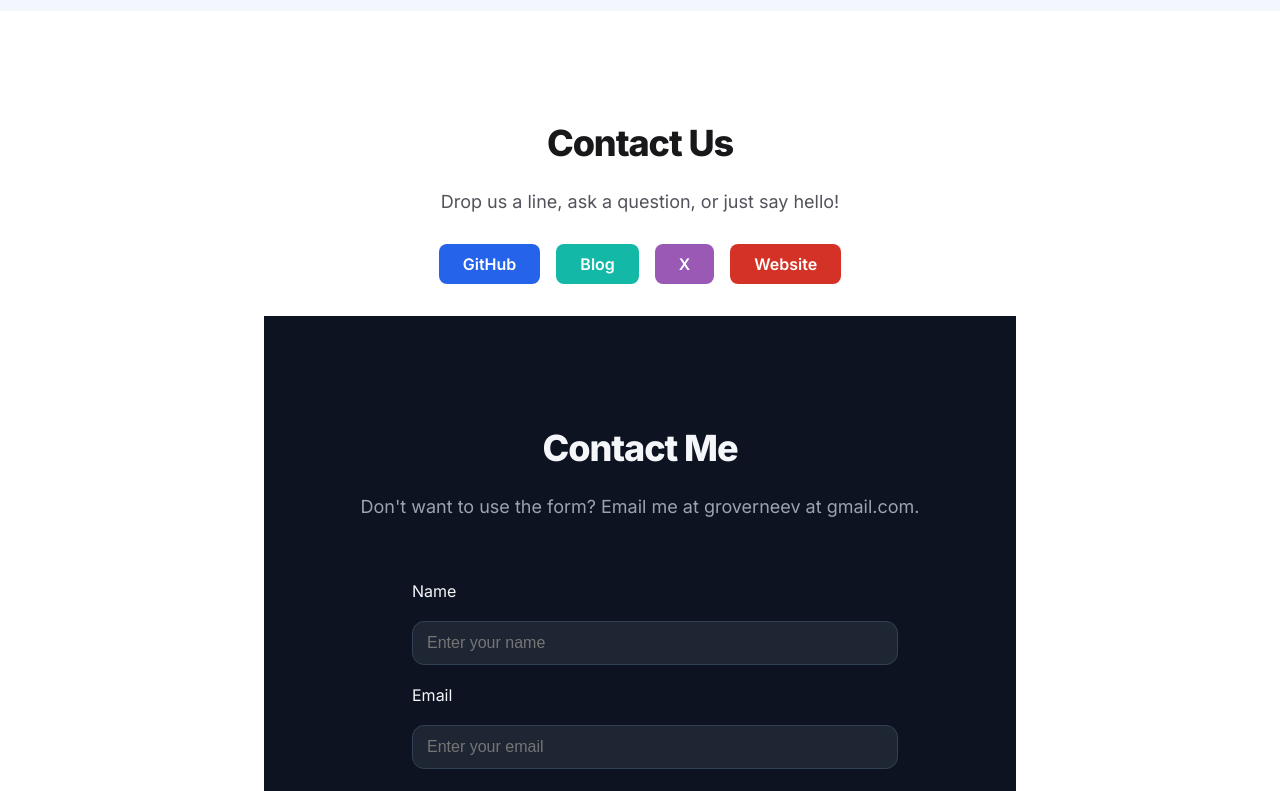
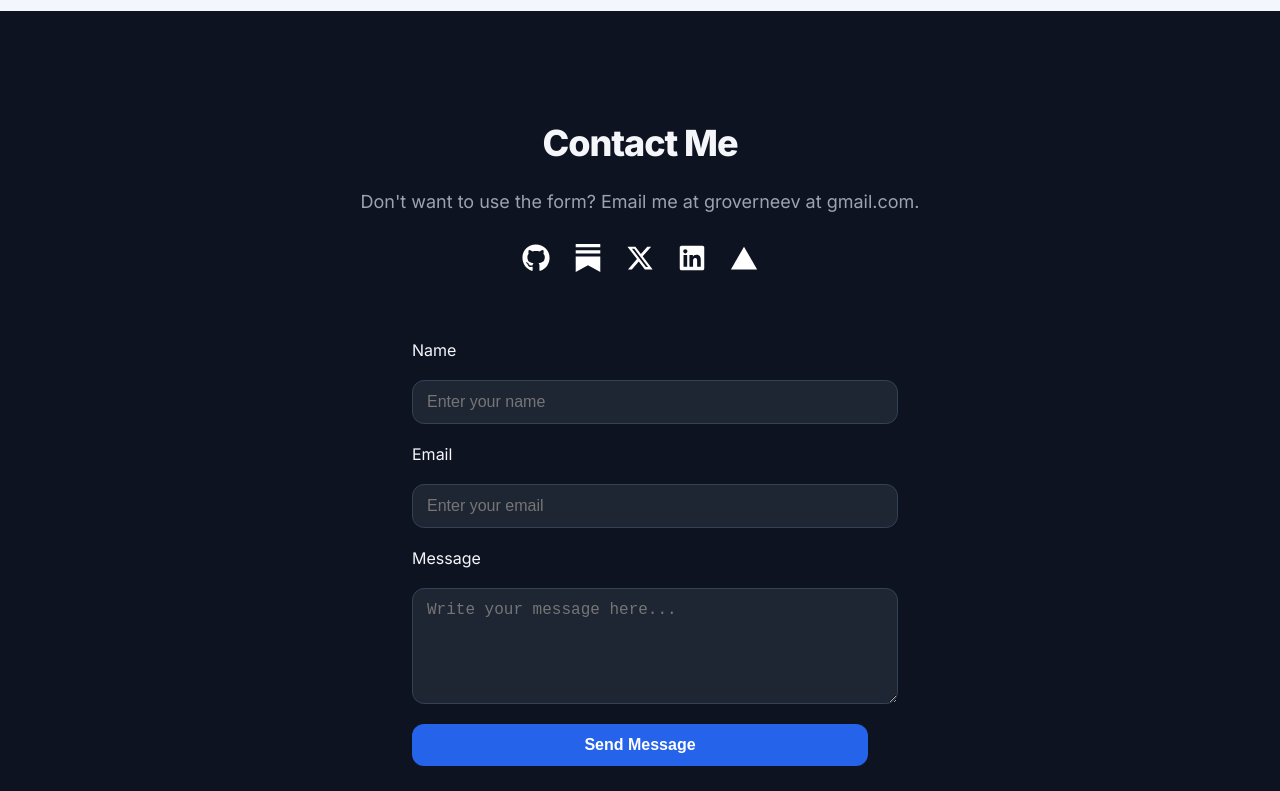
Before and after one commit to groverneev/DuneBroom_Website, a Next.js app: page / in a window 1280 px wide. Shown: the part 1540-2331 px from the top of the page. Built offline with nearby package versions, Linux system fonts and the light colour scheme.

Commit message:
completley fixed contact form -- removed all the ugly colorful buttons and put in the github react icons

```diff
--- a/app/page.tsx
+++ b/app/page.tsx
@@ -101,100 +101,7 @@ export default function Home() {
       {/* CONTACT PREVIEW */}
 
 <section id="contact" style={{
-  background: '#fff',
-  color: '#111',
-  padding: '5rem 2rem 6rem 2rem',
-  display: 'flex',
-  flexDirection: 'column',
-  alignItems: 'center'
 }}>
-  <h2 style={{
-    fontWeight: 700,
-    fontSize: 36,
-    marginBottom: 8,
-    color: '#18181b',
-    letterSpacing: '-0.03em'
-  }}>Contact Us</h2>
-  <p style={{
-    color: '#52525b',
-    fontSize: 18,
-    marginBottom: 32,
-    textAlign: 'center'
-  }}>
-    Drop us a line, ask a question, or just say hello!
-  </p>
-  <div style={{
-    display: 'flex',
-    gap: 16,
-    justifyContent: 'center',
-    marginBottom: 32
-  }}>
-
-          <a
-            href="https://github.com/groverneev"
-            target="_blank"
-            rel="noopener noreferrer"
-            style={{
-              background: '#2563eb',
-              color: '#fff',
-              borderRadius: 8,
-              padding: '10px 24px',
-              fontWeight: 600,
-              textDecoration: 'none',
-            }}
-          >
-            GitHub
-          </a>
-
-          <a
-            href="https://techunpacked.substack.com"
-            target="_blank"
-            rel="noopener noreferrer"
-            style={{
-              background: '#14b8a6',
-              color: '#fff',
-              borderRadius: 8,
-              padding: '10px 24px',
-              fontWeight: 600,
-              textDecoration: 'none',
-            }}
-          >
-            Blog
-          </a>
-
-          <a
-            href="https://x.com/lightningpro535"
-            target="_blank"
-            rel="noopener noreferrer"
-            style={{
-              background: '#9B59B6',
-              color: '#fff',
-              borderRadius: 8,
-              padding: '10px 24px',
-              fontWeight: 600,
-              textDecoration: 'none',
-            }}
-          >
-            X
-          </a>
-
-          <a
-            href="https://neevgrover.com"
-            target="_blank"
-            rel="noopener noreferrer"
-            style={{
-              background: '#d43226',
-              color: '#fff',
-              borderRadius: 8,
-              padding: '10px 24px',
-              fontWeight: 600,
-              textDecoration: 'none',
-            }}
-          >
-            Website
-          </a>
-
-  </div>
 
       {/* ───────── CONTACT SECTION (new) ───────── */}
       <ContactSection />
--- a/components/ContactSection.tsx
+++ b/components/ContactSection.tsx
@@ -1,7 +1,18 @@
+
+
+
 // ContactSection.tsx – keeps user on page & recenters form with better side spacing
 'use client';
 
 import { useState, FormEvent } from 'react';
+import { FaGithub } from "react-icons/fa"
+import { SiSubstack } from "react-icons/si";
+import { FaLinkedin } from "react-icons/fa";
+import { FaXTwitter } from "react-icons/fa6";
+import { IoLogoVercel } from "react-icons/io5";
+
+// npm install react-icons
+
 
 export default function ContactSection() {
   const [status, setStatus] = useState<'idle' | 'sending' | 'sent' | 'error'>('idle');
@@ -37,7 +48,7 @@ export default function ContactSection() {
       style={{
         background: '#0E1321',
         color: '#f5f6fa',
-        padding: '5rem 6rem 6rem', // increased side padding
+        padding: '5rem 6rem 6rem',
         display: 'flex',
         flexDirection: 'column',
         alignItems: 'center',
@@ -63,17 +74,71 @@ export default function ContactSection() {
       >
         Don't want to use the form? Email me at groverneev at gmail.com.
       </p>
+      <div style={{ display: 'flex', gap: 24, justifyContent: 'center', marginBottom: 32 }}>
+
+
+{/* GitHub */}
+<a
+  href="https://github.com/groverneev"
+  target="_blank"
+  rel="noopener noreferrer"
+  style={{ color: '#fff' }}
+>
+  <FaGithub size={28} />
+</a>
+
+{/* Substack */}
+<a
+  href="https://techunpacked.substack.com"
+  target="_blank"
+  rel="noopener noreferrer"
+  style={{ color: '#fff' }}
+>
+  <SiSubstack size={28} />
+</a>
+
+
+{/* X */}
+<a
+  href="https://x.com/lightningpro535"
+  target="_blank"
+  rel="noopener noreferrer"
+  style={{ color: '#fff' }}
+>
+<FaXTwitter size={28} />
+</a>
+
+{/* LinkedIn */}
+<a
+  href="https://www.linkedin.com/in/neev-grover-3bb873332/"
+  target="_blank"
+  rel="noopener noreferrer"
+  style={{ color: '#fff' }}
+>
+<FaLinkedin size={28} />
+</a>
+
+<a
+  href="https://www.neevgrover.com/"
+  target="_blank"
+  rel="noopener noreferrer"
+  style={{ color: '#fff' }}
+>
+<IoLogoVercel size={28} />
+</a>
+
+
+</div>
 
       <form
         onSubmit={handleSubmit}
         style={{
           background: '#0E1321',
           borderRadius: 16,
-          //boxShadow: '0 6px 28px rgba(0,0,0,0.3)',
           padding: 32,
           width: '100%',
           maxWidth: 520,
-          margin: '0 auto', // centers & adds space on both sides
+          margin: '0 auto',
           display: 'flex',
           flexDirection: 'column',
           gap: 20,
@@ -111,7 +176,7 @@ export default function ContactSection() {
           type="submit"
           disabled={status === 'sending'}
           style={{
-            background: '#2563eb', //send message
+            background: '#2563eb',
             color: '#fff',
             border: 'none',
             borderRadius: 12,
@@ -120,13 +185,21 @@ export default function ContactSection() {
             fontWeight: 600,
             cursor: 'pointer',
             transition: 'background 0.2s ease',
+            alignSelf: 'stretch', // ⬅️ stretches to form width
+            width: '100%',        // ⬅️ matches input width
           }}
         >
-          {status === 'sending' ? 'Sending…' : status === 'sent' ? 'Sent!' : 'Send Message'}
+          {status === 'sending'
+            ? 'Sending…'
+            : status === 'sent'
+            ? 'Sent!'
+            : 'Send Message'}
         </button>
 
         {status === 'sent' && (
-          <p style={{ color: '#22c55e', marginTop: 8 }}>Thanks! I’ll be in touch soon.</p>
+          <p style={{ color: '#22c55e', marginTop: 8 }}>
+            Thanks! I'll be in touch soon.
+          </p>
         )}
         {status === 'error' && (
           <p style={{ color: '#ef4444', marginTop: 8 }}>
@@ -144,7 +217,7 @@ const inputStyle: React.CSSProperties = {
   padding: '12px 14px',
   borderRadius: 12,
   border: '1px solid #334155',
-  background: '#1e2533', //text box background
+  background: '#1e2533',
   color: '#f3f4f6',
   fontSize: 16,
   outline: 'none',
--- a/package.json
+++ b/package.json
@@ -12,6 +12,7 @@
     "next": "15.3.3",
     "react": "^19.0.0",
     "react-dom": "^19.0.0",
+    "react-icons": "^5.5.0",
     "rss-parser": "^3.13.0"
   },
   "devDependencies": {
```
Also changed, not shown: 1 other file (tests, documents, lock files or other folders).
